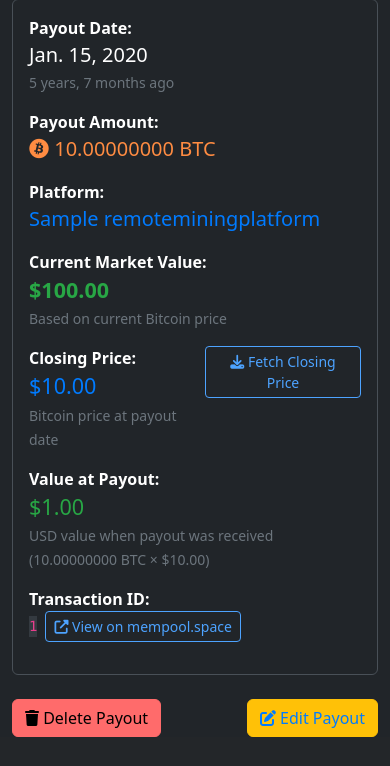
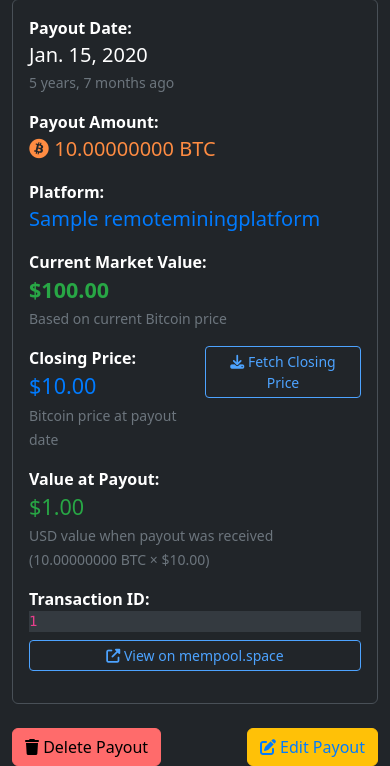
Before and after one commit to alexandre-pecorilla/Remote-Mining-Management-Platform, a Django app: page /data/payouts/1/ in a window 390 px wide. Shown: the part 256-1022 px from the top of the page. Before the commit the page ends 993 px from the top, so only its background shows below. Run offline with Django 5.2, Linux system fonts and the light colour scheme; tables that the repository leaves empty hold one stand-in row (values such as "Sample post").

Commit message:
Fix responsive design issue with transaction ID overflow on mobile screens
- Updated payout detail template to make transaction ID section mobile-friendly
- Added CSS properties to allow long transaction IDs to break and wrap properly
- Changed layout to stack vertically on mobile, horizontally on desktop
- Prevents container overflow and maintains readability on all screen sizes

```diff
--- a/templates/mining/payout_detail.html
+++ b/templates/mining/payout_detail.html
@@ -142,9 +142,9 @@
                     <div class="col-md-12">
                         <div class="mb-3">
                             <strong>Transaction ID:</strong>
-                            <div class="d-flex align-items-center">
-                                <code class="me-2">{{ payout.transaction_id }}</code>
-                                <a href="{{ payout.mempool_link }}" target="_blank" class="btn btn-outline-primary btn-sm">
+                            <div class="d-flex flex-column flex-md-row align-items-md-center gap-2">
+                                <code class="flex-grow-1 me-md-2" style="word-break: break-all; overflow-wrap: break-word; white-space: pre-wrap;">{{ payout.transaction_id }}</code>
+                                <a href="{{ payout.mempool_link }}" target="_blank" class="btn btn-outline-primary btn-sm flex-shrink-0">
                                     <i class="fas fa-external-link-alt"></i> View on mempool.space
                                 </a>
                             </div>
```
